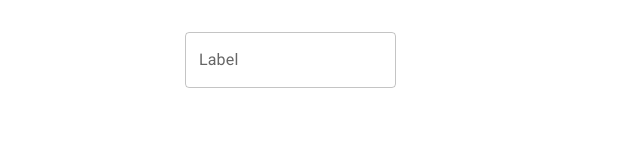
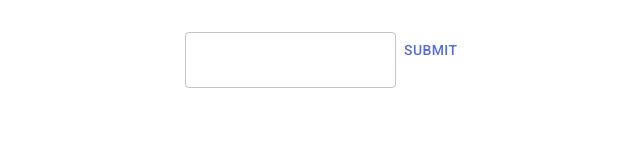
Before and after one commit to airatzt/rhf, a React (Create React App) app: page / in a window 1280 px wide. Shown: the top 160 px of the page, without its empty margins (179-819 px from the left). Built offline with nearby package versions, Linux system fonts and the light colour scheme.

Commit message:
Create sub,it form

```diff
--- a/src/App.tsx
+++ b/src/App.tsx
@@ -5,12 +5,13 @@ import Box from "@mui/material/Box";
 import Link from "@mui/material/Link";
 import ProTip from "./ProTip";
 import TextInput from "./TextInput";
+import MyForm from "./MyForm";
 
 export default function App() {
   return (
     <Container maxWidth="sm">
       <Box sx={{ my: 4 }}>
-        <TextInput />
+      <MyForm />
       </Box>
     </Container>
   );
--- /dev/null
+++ b/src/MyForm.tsx
@@ -0,0 +1,32 @@
+import { Button } from "@mui/material";
+import React from "react";
+import { useForm } from "react-hook-form";
+import TextInput from "./TextInput";
+
+type FormData = {
+  name: string;
+  //lastName: string;
+};
+
+const Form = () => {
+  const {
+    register,
+    setValue,
+    handleSubmit,
+    formState: { errors },
+    control
+  } = useForm();
+  const onSubmit = handleSubmit((data) => console.log(data));
+  // firstName and lastName will have correct type
+
+  return (
+      <>
+    <form onSubmit={onSubmit}>
+      <TextInput name="name" label="Name" control={control} />
+      <Button type="submit">Submit</Button>
+    </form>
+    </>
+  );
+};
+
+export default Form;
--- a/src/TextInput.tsx
+++ b/src/TextInput.tsx
@@ -1,8 +1,18 @@
-import { TextField } from "@mui/material";
+import { TextField, TextFieldProps } from "@mui/material";
 import React from "react";
+import { Control, Controller, FieldValues, UseControllerProps, useFormContext } from "react-hook-form";
+interface TextInputProps {
+  name: string;
+  control: Control<FieldValues, object>
+}
+export type FieldTextProps = TextInputProps & TextFieldProps;
 
-const TextInput = () => {
-  return <TextField label="Label" onChange={(text) => console.log(text)} />;
+const TextInput: React.FC<FieldTextProps> = (props) => {
+ const { control, name } = props;
+
+  return (
+    <Controller render={({ field }) => <TextField {...field}/>}  control={control}  name={name}/>
+  );
 };
 
 export default TextInput;
```
